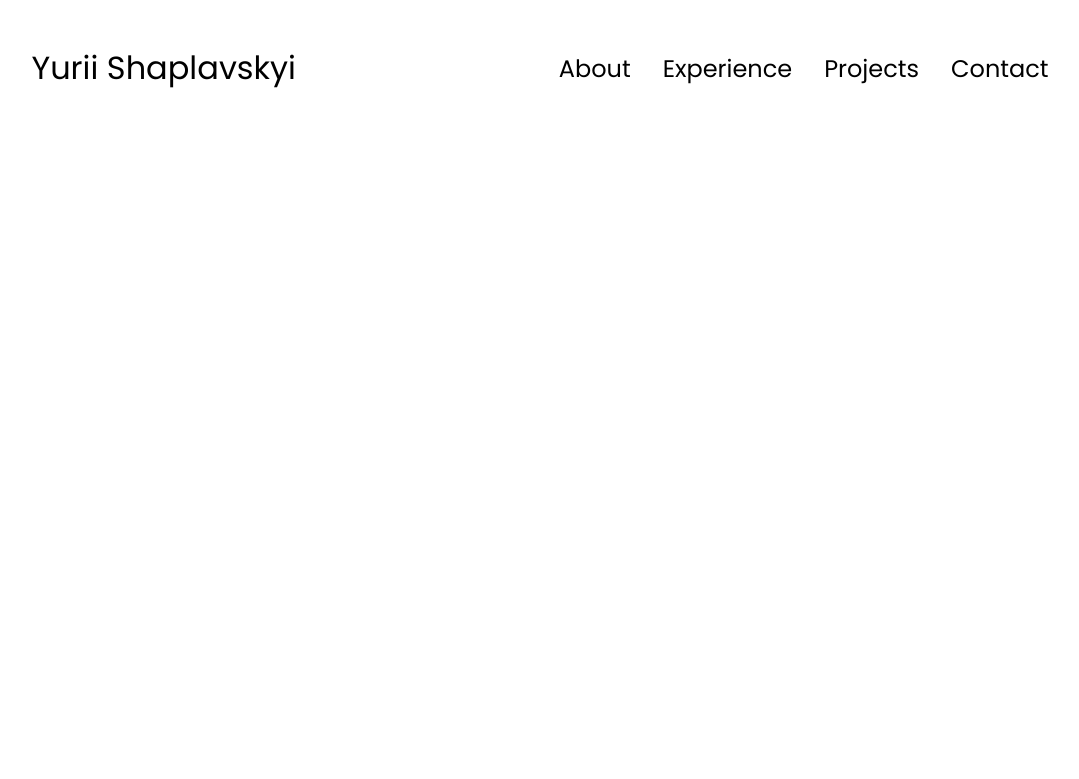
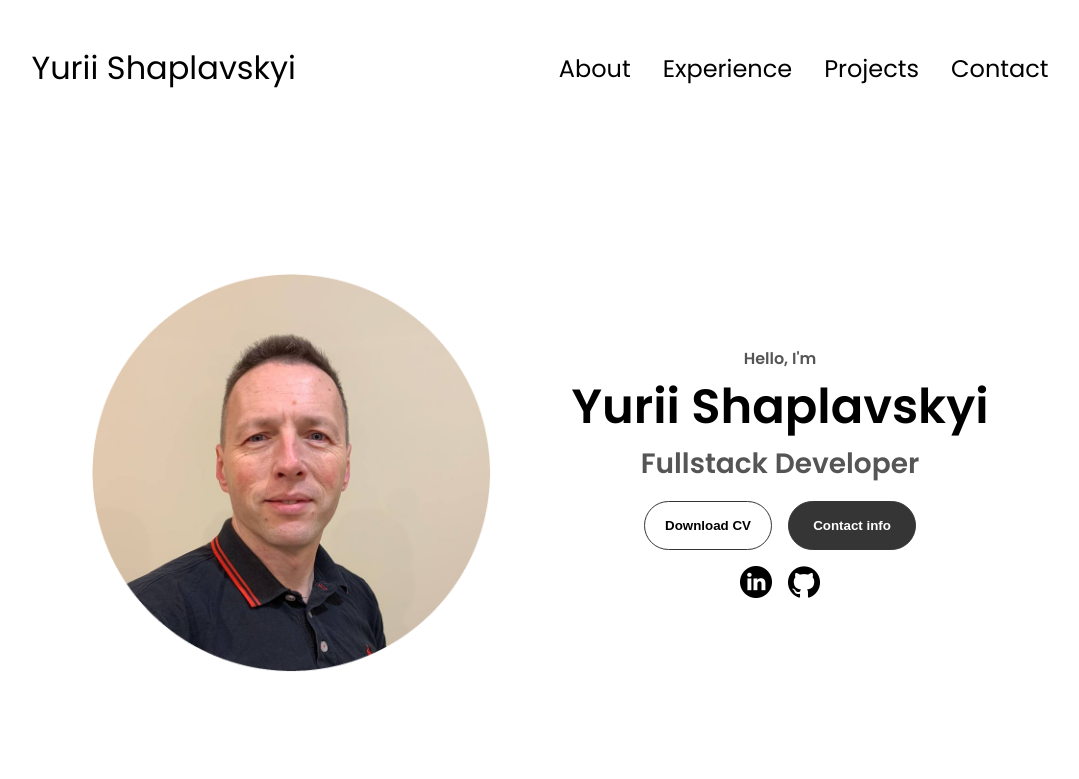
Before and after one commit to yurikorock/Portfolio-Yurii-Shaplavskyi, a plain HTML site: page index.html in a window 1280 px wide. Shown: the whole page, without its empty margins (100-1179 px from the left). Drawn offline with Linux system fonts and the light colour scheme.

Commit message:
feat: add hero section

```diff
--- a/index.html
+++ b/index.html
@@ -35,6 +35,41 @@
         </div>
       </div>
     </nav>
+    <section id="profile">
+      <div class="section__pic-container">
+        <img src="./assets/profile-pic-Yura.png" alt="Yura profile picture" />
+      </div>
+      <div class="section__text">
+        <p class="section__text__p1">Hello, I'm</p>
+        <h1 class="title">Yurii Shaplavskyi</h1>
+        <p class="section__text__p2">Fullstack Developer</p>
+        <div class="btn-container">
+          <button
+            class="btn btn-color-2"
+            onclick="window.open(`./assets/Yurii Shaplavskyi FullStack Developer.pdf`)"
+          >
+            Download CV
+          </button>
+          <button class="btn btn-color-1" onclick="location.href=`./#contact`">
+            Contact info
+          </button>
+        </div>
+        <div id="socials-container">
+          <img
+            src="./assets/linkedin.png"
+            alt="My LinkedIn profile"
+            class="icon"
+            onclick="location.href='https://www.linkedin.com/in/yurii-shaplavskyi/'"
+          />
+          <img
+            src="./assets/github.png"
+            alt="My Github profile"
+            class="icon"
+            onclick="location.href='https://github.com/yurikorock'"
+          />
+        </div>
+      </div>
+    </section>
     <script src="script.js"></script>
   </body>
 </html>
--- a/style.css
+++ b/style.css
@@ -142,3 +142,114 @@ a:hover {
 .hamburger-icon span:first-child {
     transform: none;
 }
+
+/* SECTIONS */
+section {
+    padding-top: 4vh;
+    height: 96vh;
+    margin: 0 10rem;
+    box-sizing: border-box;
+    min-height: fit-content;
+}
+
+.section-container {
+    display: flex;
+}
+
+/* PROFILE SECTION */
+#profile {
+    display: flex;
+    justify-content: center;
+    gap: 5rem;
+    height: 80vh;
+}
+
+.section__pic-container {
+    display: flex;
+    height: 400px;
+    width: 400px;
+    margin: auto 0;
+}
+
+.section__text {
+    align-self: center;
+    text-align: center;
+}
+
+.section__text p {
+    font-weight: 600;
+}
+
+.section__text__p1 {
+    text-align: center;
+}
+
+.section__text__p2 {
+    font-size: 1.75rem;
+    margin-bottom: 1rem;
+}
+
+.title {
+    font-size: 3rem;
+    text-align: center;
+}
+
+#socials-container {
+    display: flex;
+    justify-content: center;
+    margin-top: 1rem;
+    gap: 1rem;
+}
+
+/* ICONS */
+.icon {
+    cursor: pointer;
+    height: 2rem;
+}
+
+/* BUTTONS */
+.btn-container {
+    display: flex;
+    justify-content: center;
+    gap: 1rem;
+}
+
+.btn {
+    font-weight: 600;
+    transition: all 300ms ease;
+    padding: 1rem;
+    width: 8rem;
+    border-radius: 2rem;
+}
+
+.btn-color-1,
+.btn-color-2 {
+    border: rgb(53, 53, 53) 0.1rem solid;
+}
+
+.btn-color-1:hover,
+.btn-color-2:hover {
+    cursor: pointer;
+}
+
+.btn-color-1,
+.btn-color-2:hover {
+    background: rgb(53, 53, 53);
+    color: white;
+}
+
+.btn-color-1:hover {
+    background: rgb(1, 1, 1);
+}
+
+.btn-color-2 {
+    background: none;
+}
+
+.btn-color-2:hover {
+    border: rgb(255, 255, 255) 0.1rem solid;
+}
+
+.btn-container {
+    gap: 1rem;
+}
```
Also changed, not shown: assets/profile-pic-Yura.png (added), 2 other files.
